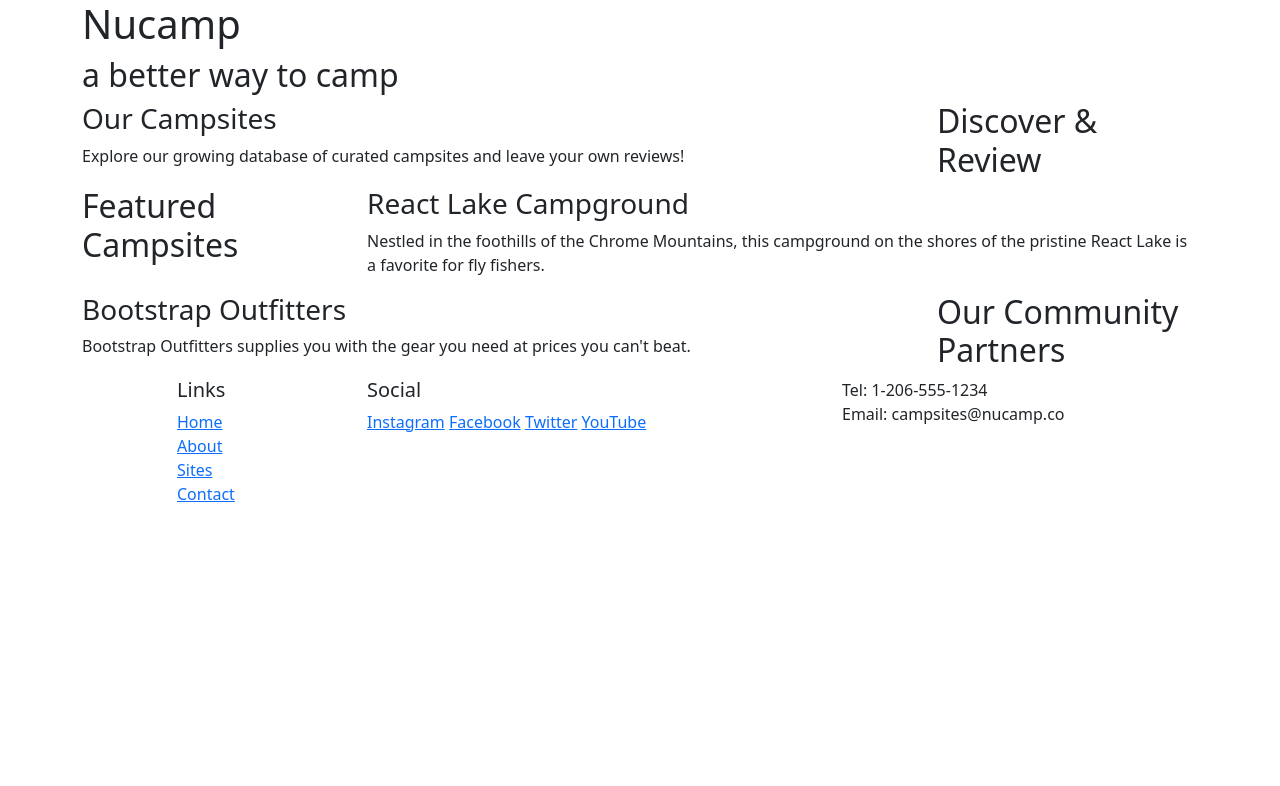
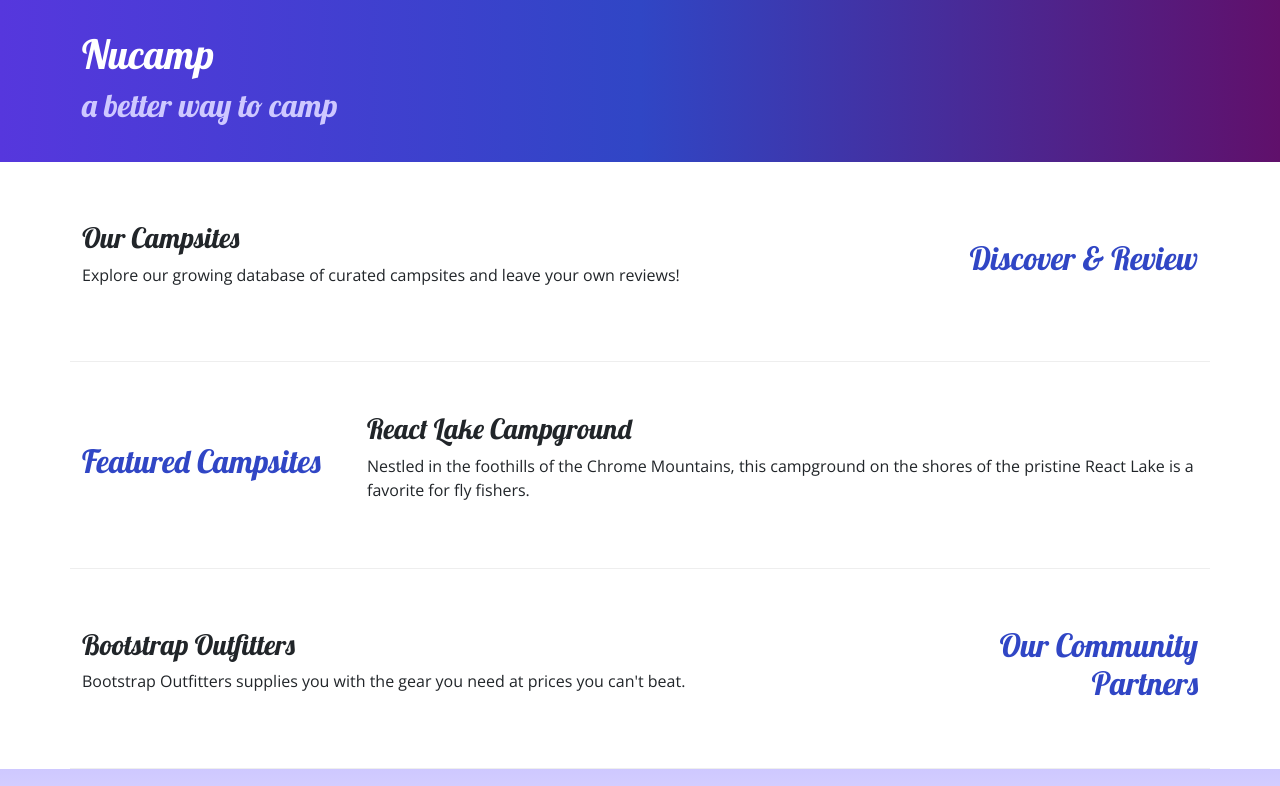
Before and after one commit to garciabusiness21/nucampsite, a plain HTML site: page index.html in a window 1280 px wide. Shown: the top 786 px of the page. Drawn offline with nearby package versions, Linux system fonts and the light colour scheme.

Commit message:
Adding Custom Styles

```diff
--- /dev/null
+++ b/css/styles.css
@@ -0,0 +1,32 @@
+body {
+    font-family: "Open Sans", sans-serif;
+}
+
+h1, h2, h3 {
+   font-family: "Lobster", cursive;
+}
+
+h2 {
+   color: #3046C5;
+}
+
+header {
+    padding: 30px;
+    background-image: linear-gradient(to right, #5637DD, #3046C5, #60106B);
+    color: white;
+}
+
+header h2 {
+    color: #CEC8FF;
+}
+
+footer {
+    background-image:linear-gradient(#CEC8FF,white);
+    padding: 20px 0;
+}
+
+.row-content {
+    padding: 50px 0;
+    border-bottom: 1px ridge;
+    min-height: 200px;
+}
--- a/index.html
+++ b/index.html
@@ -8,7 +8,9 @@
 
     <!-- Bootstrap CSS -->
     <link href="https://cdn.jsdelivr.net/npm/bootstrap@5.2.3/dist/css/bootstrap.min.css" rel="stylesheet" integrity="sha384-rbsA2VBKQhggwzxH7pPCaAqO46MgnOM80zW1RWuH61DGLwZJEdK2Kadq2F9CUG65" crossorigin="anonymous"/>
-
+    <!-- Additional CSS -->
+    <link rel="stylesheet" href="https://fonts.googleapis.com/css?family=Lobster|Open+Sans" />
+    <link rel="stylesheet" href="css/styles.css"/>
     <title>Nucamp: A Better Way To Camp</title>
 </head>
 
@@ -30,9 +32,9 @@
     <main class="container">
 
     	<!-- discover section -->
-        <section class="row">
+        <section class="row row-content align-items-center">
             <div class="col-sm-4 col-md-3 order-sm-last">
-                <h2>Discover & Review</h2>
+                <h2 class="text-sm-end">Discover & Review</h2>
             </div>
             <div class="col">
                 <h3>Our Campsites</h3>
@@ -41,7 +43,7 @@
         </section>
 
 		<!-- feature section -->
-        <section class="row">
+        <section class="row row-content align-items-center">
             <div class="col-sm-4 col-md-3">
                 <h2>Featured Campsites</h2>
             </div>
@@ -52,9 +54,9 @@
         </section>
 
 		<!-- partner section -->
-        <section class="row">
+        <section class="row row-content align-items-center">
             <div class="col-sm-4 col-md-3 order-sm-last">
-                <h2>Our Community Partners</h2>
+                <h2 class="text-sm-end">Our Community Partners</h2>
             </div>
             <div class="col">
                 <h3>Bootstrap Outfitters</h3>
@@ -77,14 +79,14 @@
                         <li><a href="#">Contact</a></li>
                     </ul>
                 </div>
-                <div class="col-6 col-sm-5">
+                <div class="col-6 col-sm-5 text-center">
                     <h5>Social</h5>
                     <a href="http://instagram.com/">Instagram</a>
                     <a href="http://facebook.com/">Facebook</a>
                     <a href="http://twitter.com/">Twitter</a>
                     <a href="http://youtube.com/">YouTube</a>
                 </div>
-                <div class="col-sm-4">
+                <div class="col-sm-4 text-center">
                     Tel: 1-206-555-1234<br />
                     Email: campsites@nucamp.co
                 </div>
```
